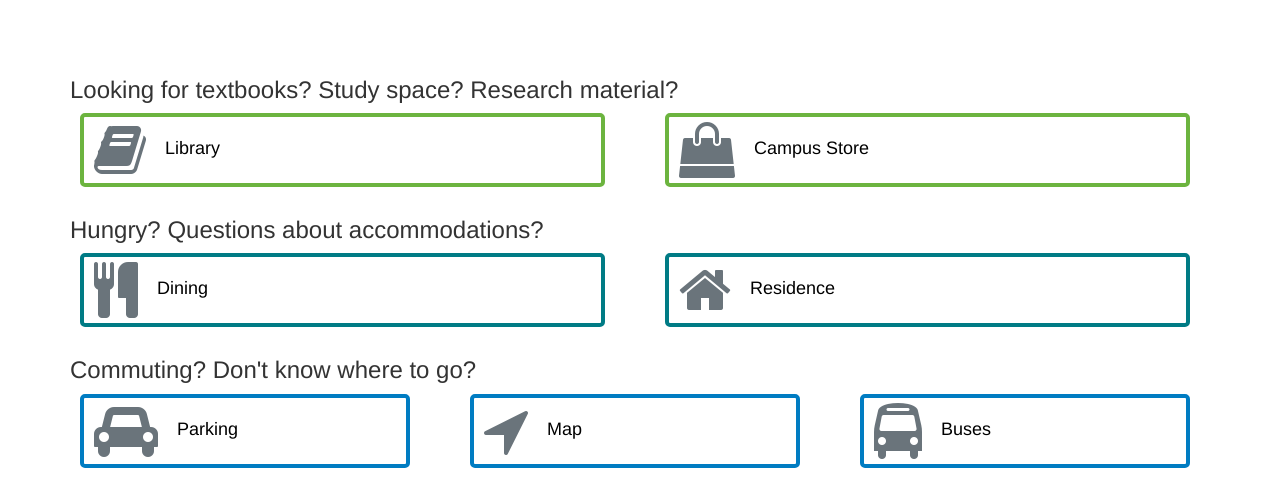
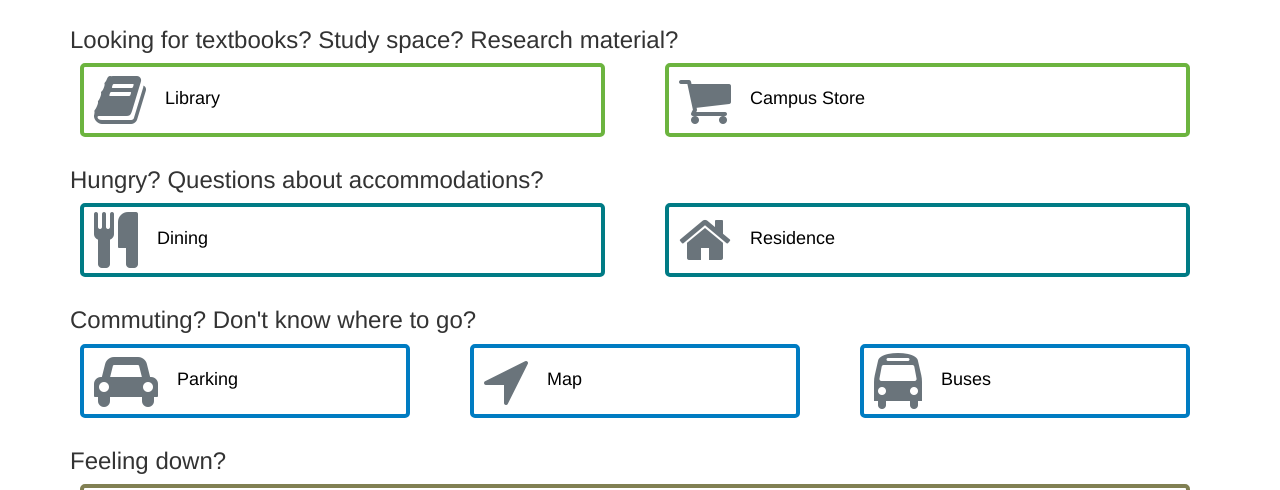
Before and after one commit to tvand08/BrockInterface, a plain HTML site: page Campus.html in a window 1280 px wide. Shown: the part 303-793 px from the top of the page. Drawn offline with Linux system fonts and the light colour scheme.

Commit message:
Minor improvements

```diff
--- a/Campus.css
+++ b/Campus.css
@@ -4,6 +4,10 @@
 
 .main-content a h4 {
 	color: black;
+}
+
+.main-content {
+	margin-top: 0;
 }
 
 .main-content a:hover, .main-content a:hover h4 {
--- a/Campus.html
+++ b/Campus.html
@@ -105,7 +105,7 @@
                     <h4>Library</h4></div></a>
                 </div>
                 <div class="col-md-6 col-xs-12">
-                    <a href="https://brock.bookware3000.ca/"><div class="link-item row1"><i class="fa fa-shopping-bag fa-4x"></i>
+                    <a href="https://brock.bookware3000.ca/"><div class="link-item row1"><i class="fa fa-shopping-cart fa-4x"></i>
                     <h4>Campus Store</h4></div></a>
                 </div>
             </div>
```
